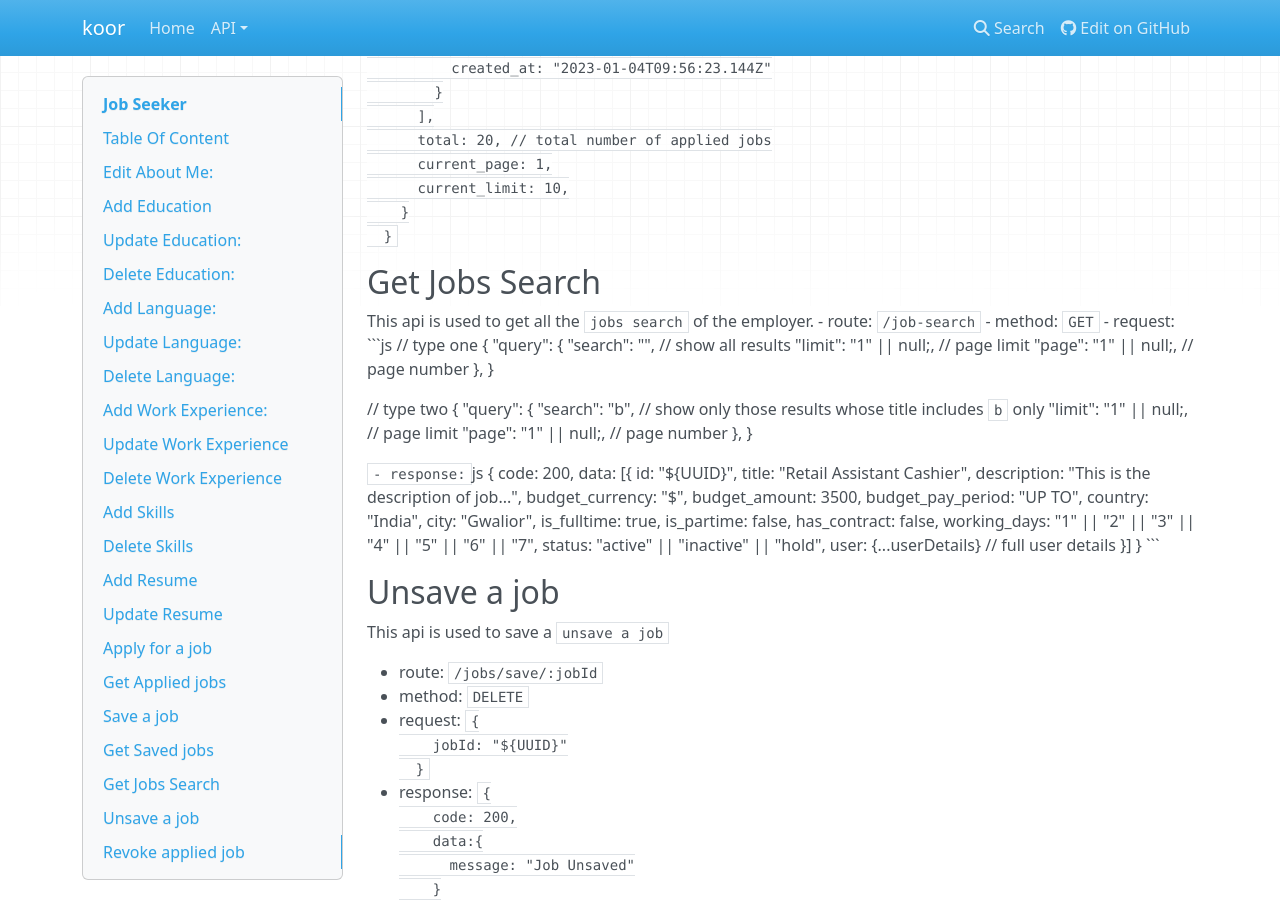
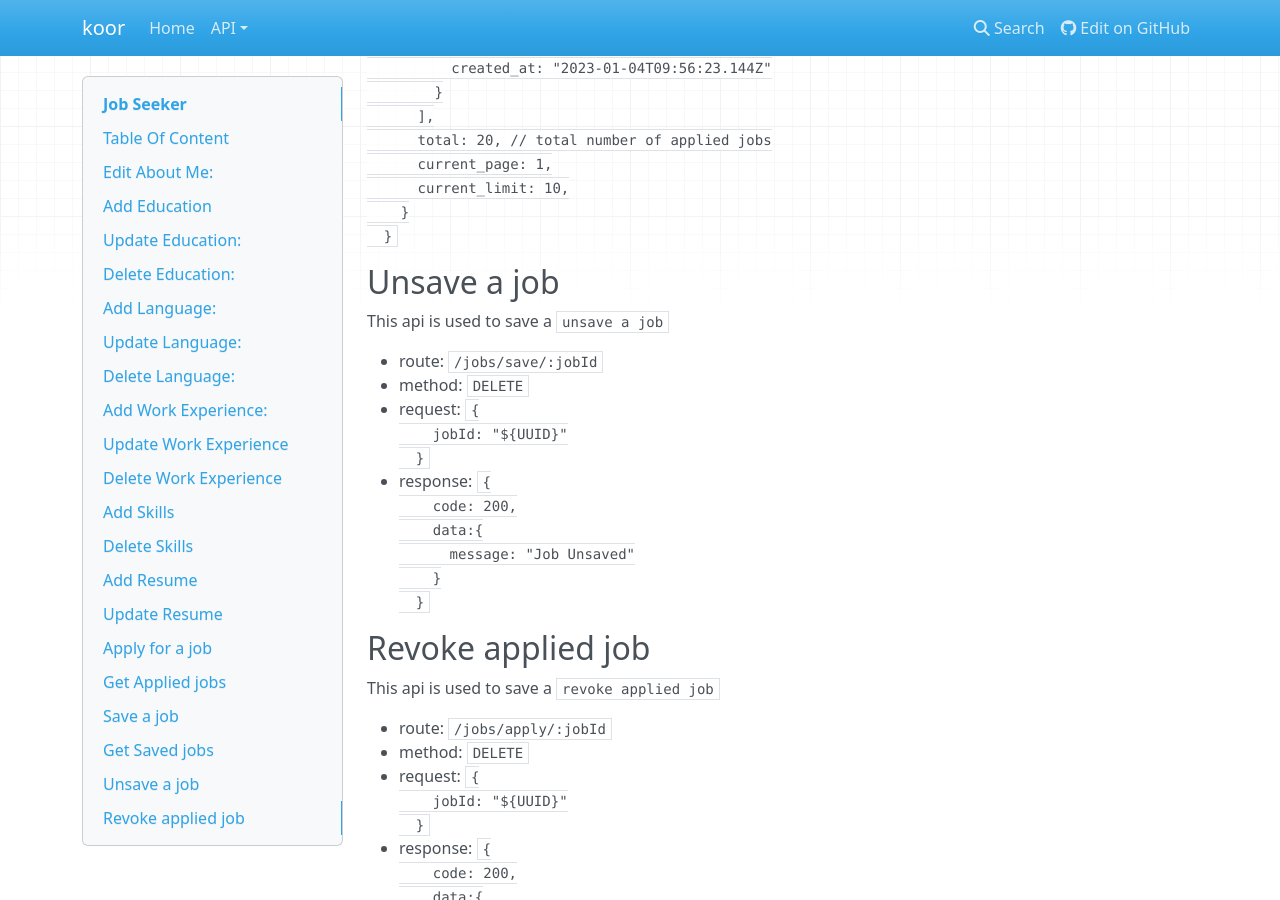
Before and after one commit to digimonkt/koor-backend, an MkDocs documentation site: the page built from docs/job-seeker/job-seeker.md, in a window 1280 px wide and 900 px high, scrolled down 13425 px. Built offline with MkDocs 1.6.1, drawn with Linux system fonts in a browser that asks for light colours; nearby versions of some CDN libraries.

Commit message:
#138 - remove get job search

````diff
--- a/docs/job-seeker/job-seeker.md
+++ b/docs/job-seeker/job-seeker.md
@@ -644,58 +644,6 @@ This api is used to get `user`'s applied jobs
   }
   ```
 
-## Get Jobs Search
-
-This api is used to get all the `jobs search` of the employer.
-- route: `/job-search`
-- method: `GET`
-- request:
-  ```js
-    // type one
-  {
-    "query":
-    {
-      "search": "", // show all results
-      "limit": "1" || null;, // page limit
-      "page": "1" || null;, // page number
-    },
-  }
-
-
-  // type two
-  {
-    "query":
-    {
-      "search": "b", // show only those results whose title includes `b` only
-      "limit": "1" || null;, // page limit
-      "page": "1" || null;, // page number
-    },
-  }
-
-  ```
-- response:
-  ```js
-  {
-    code: 200,
-    data: [{
-      id: "${UUID}",
-      title: "Retail Assistant Cashier",
-      description: "This is the description of job...",
-      budget_currency: "$",
-      budget_amount: 3500,
-      budget_pay_period: "UP TO",
-      country: "India",
-      city: "Gwalior",
-      is_fulltime: true,
-      is_partime: false,
-      has_contract: false,
-      working_days: "1" || "2" || "3" || "4" || "5" || "6" || "7",
-      status: "active" || "inactive" || "hold",
-      user: {...userDetails} // full user details
-    }]
-  }
-  ```
-
 ## Unsave a job
 
 This api is used to save a `unsave a job`
````
